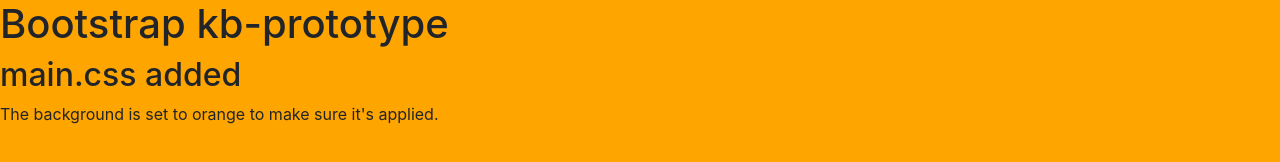
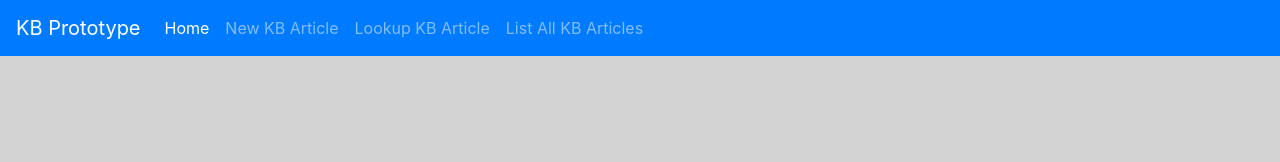
Before and after one commit to DustinEWright/kb-prototype, a plain HTML site: page index.html in a window 1280 px wide. Drawn offline with nearby package versions, Linux system fonts and the light colour scheme.

Commit message:
Added bootstrap nav to the index.html page.  Modifed the content to have the links we plan to use.  More R&D is needed.

```diff
--- a/index.html
+++ b/index.html
@@ -2,7 +2,7 @@
 <html lang="en">
 
 <head>
-    <title>Title</title>
+    <title>KB-Prototype</title>
     <!-- Required meta tags -->
     <meta charset="utf-8">
     <meta name="viewport" content="width=device-width, initial-scale=1, shrink-to-fit=no">
@@ -15,6 +15,53 @@
 
 <body>
 
+    <nav class="navbar navbar-expand-sm navbar-dark bg-primary">
+        <a class="navbar-brand" href="#">KB Prototype</a>
+        <button class="navbar-toggler d-lg-none" type="button" data-toggle="collapse" data-target="#collapsibleNavId"
+            aria-controls="collapsibleNavId" aria-expanded="false" aria-label="Toggle navigation"></button>
+        <div class="collapse navbar-collapse" id="collapsibleNavId">
+            <ul class="navbar-nav mr-auto mt-3 mt-lg-0">
+                <li class="nav-item active">
+                    <a class="nav-link" href="#">Home <span class="sr-only">(current)</span></a>
+                </li>
+                <li class="nav-item">
+                    <a class="nav-link" href="#">New KB Article</a>
+                </li>
+                <li class="nav-item">
+                    <a class="nav-link" href="#">Lookup KB Article</a>
+                </li>
+                <li class="nav-item">
+                    <a class="nav-link" href="#">List All KB Articles</a>
+                </li>
+                <!-- A dropdown is part of this bootstrap nav.  Might want this later?
+                <li class="nav-item dropdown">
+                <a class="nav-link dropdown-toggle" href="#" id="dropdownId" data-toggle="dropdown" aria-haspopup="true" aria-expanded="false">Dropdown</a>
+                <div class="dropdown-menu" aria-labelledby="dropdownId">
+                    <a class="dropdown-item" href="#">Action 1</a>
+                    <a class="dropdown-item" href="#">Action 2</a>
+                </div>
+            </li> -->
+            </ul>
+            <!--
+                A search box.  Maybe later?
+                <form class="form-inline my-2 my-lg-0">
+                <input class="form-control mr-sm-2" type="text" placeholder="Search">
+                <button class="btn btn-outline-success my-2 my-sm-0" type="submit">Search</button>
+            </form> -->
+        </div>
+    </nav>
+
+
+
+    <!-- <div class="navbar">
+        <ul class="nav">
+            <li><a href="createKB.html">Create KB Article</a></li>
+            <li><a href="lookupKB.html">Lookup KB Article</a></li>
+            <li><a href="listKB.html">Listing of KB Articles</a></li>
+        </ul>
+    </div> -->
+
+
     <!-- Optional JavaScript -->
     <!-- jQuery first, then Popper.js, then Bootstrap JS -->
     <script src="https://code.jquery.com/jquery-3.3.1.slim.min.js"
@@ -26,12 +73,6 @@
     <script src="https://stackpath.bootstrapcdn.com/bootstrap/4.3.1/js/bootstrap.min.js"
         integrity="sha384-JjSmVgyd0p3pXB1rRibZUAYoIIy6OrQ6VrjIEaFf/nJGzIxFDsf4x0xIM+B07jRM"
         crossorigin="anonymous"></script>
-
-    <h1>Bootstrap kb-prototype</h1>
-    <h2>main.css added</h2>
-    <p>The background is set to orange to make sure it's applied.</p>
-
-
 </body>
 
 </html>
--- a/styles/main.css
+++ b/styles/main.css
@@ -1,3 +1,3 @@
 body {
-    background-color: orange;
+    background-color: lightgray;
 }
```
